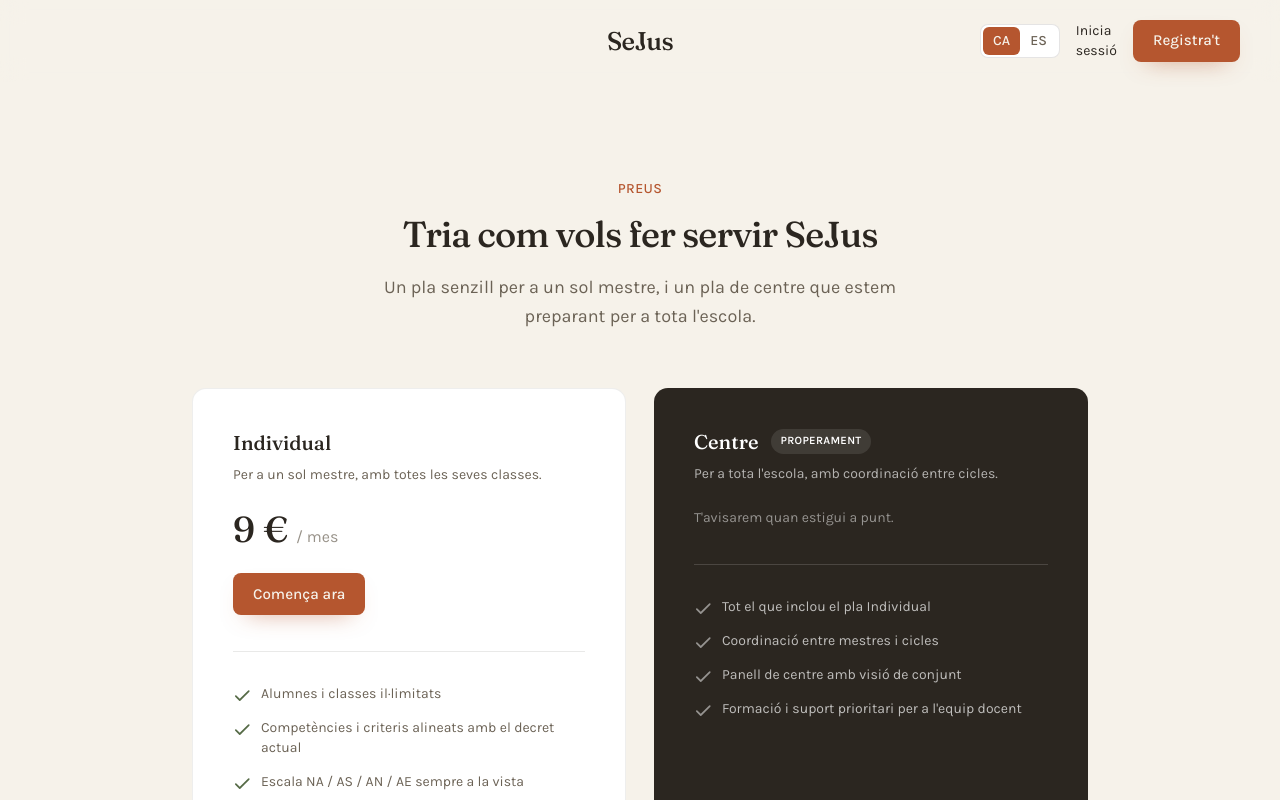
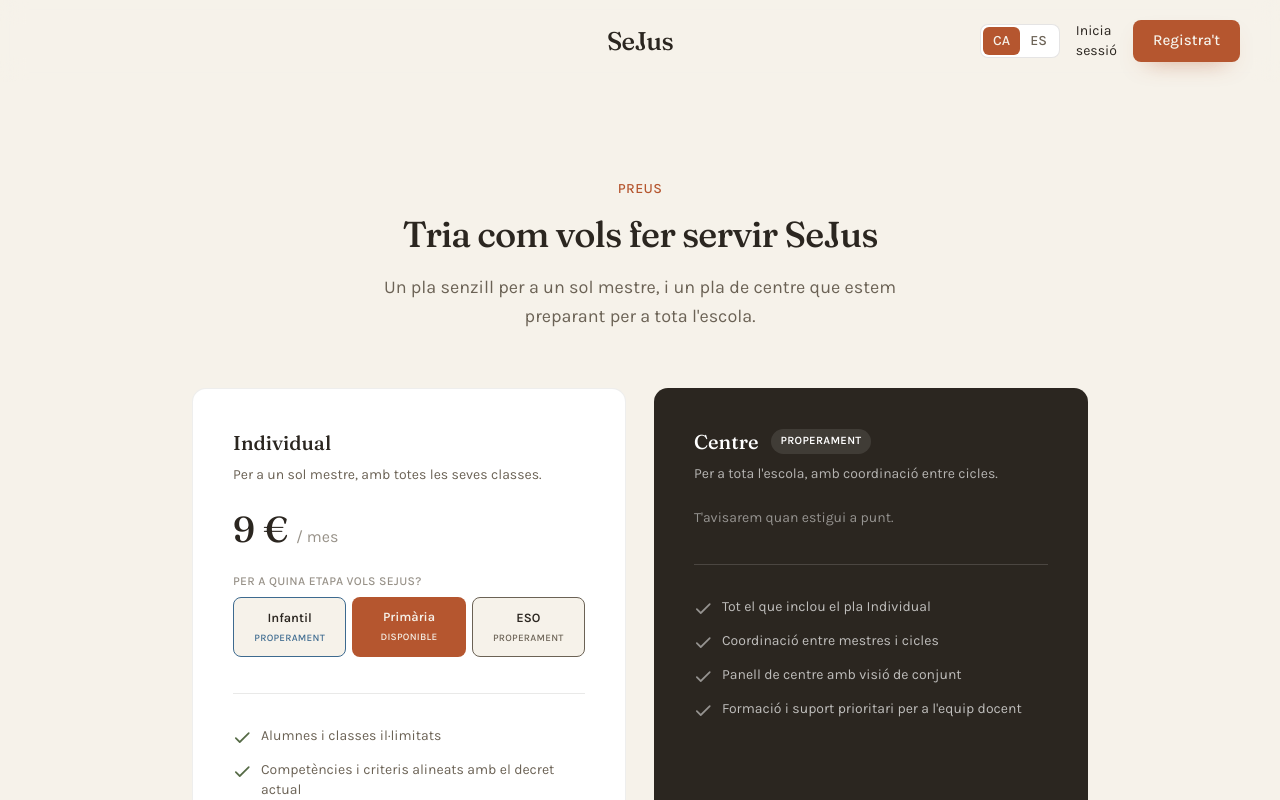
Before and after one commit to MarcJuvanteny/WEB_APPEDUCACIO, a Next.js app: page /preus in a window 1280 px wide. Shown: the top 800 px of the page. Built offline with nearby package versions, Linux system fonts and the light colour scheme.

Commit message:
botons de Infantil i ESO

```diff
--- a/package.json
+++ b/package.json
@@ -13,7 +13,8 @@
     "framer-motion": "^12.42.2",
     "next": "16.2.12",
     "react": "19.2.4",
-    "react-dom": "19.2.4"
+    "react-dom": "19.2.4",
+    "resend": "^6.20.0"
   },
   "devDependencies": {
     "@tailwindcss/postcss": "^4",
--- /dev/null
+++ b/src/app/api/contact/route.ts
@@ -0,0 +1,53 @@
+import { NextResponse } from "next/server";
+import { Resend } from "resend";
+
+const TO_EMAIL = process.env.CONTACT_TO_EMAIL || "suport@sejusedu.com";
+const FROM_EMAIL = process.env.CONTACT_FROM_EMAIL || "SeJus <onboarding@resend.dev>";
+
+function escapeHtml(value: string) {
+  return value
+    .replace(/&/g, "&amp;")
+    .replace(/</g, "&lt;")
+    .replace(/>/g, "&gt;");
+}
+
+export async function POST(request: Request) {
+  const apiKey = process.env.RESEND_API_KEY;
+  if (!apiKey) {
+    console.error("RESEND_API_KEY is not set");
+    return NextResponse.json({ error: "server_misconfigured" }, { status: 500 });
+  }
+
+  const body = await request.json().catch(() => null);
+  const name = typeof body?.name === "string" ? body.name.trim() : "";
+  const email = typeof body?.email === "string" ? body.email.trim() : "";
+  const school = typeof body?.school === "string" ? body.school.trim() : "";
+  const message = typeof body?.message === "string" ? body.message.trim() : "";
+
+  if (!name || !email || !message) {
+    return NextResponse.json({ error: "missing_fields" }, { status: 400 });
+  }
+
+  const resend = new Resend(apiKey);
+
+  const { error } = await resend.emails.send({
+    from: FROM_EMAIL,
+    to: TO_EMAIL,
+    replyTo: email,
+    subject: `Nou missatge de contacte de ${name}`,
+    html: `
+      <p><strong>Nom:</strong> ${escapeHtml(name)}</p>
+      <p><strong>Email:</strong> ${escapeHtml(email)}</p>
+      ${school ? `<p><strong>Centre educatiu:</strong> ${escapeHtml(school)}</p>` : ""}
+      <p><strong>Missatge:</strong></p>
+      <p>${escapeHtml(message).replace(/\n/g, "<br>")}</p>
+    `,
+  });
+
+  if (error) {
+    console.error("Resend error", error);
+    return NextResponse.json({ error: "send_failed" }, { status: 502 });
+  }
+
+  return NextResponse.json({ ok: true });
+}
--- a/src/app/globals.css
+++ b/src/app/globals.css
@@ -14,6 +14,9 @@
   --color-sage: #566b47;
   --color-sage-hover: #465a39;
   --color-sage-tint: #e6ebe1;
+
+  --color-sky: #3d6a8f;
+  --color-sky-tint: #e2ebf1;
 
   --color-cream-deep: #efe8da;
 }
@@ -32,6 +35,9 @@
   --color-sage: var(--color-sage);
   --color-sage-hover: var(--color-sage-hover);
   --color-sage-tint: var(--color-sage-tint);
+
+  --color-sky: var(--color-sky);
+  --color-sky-tint: var(--color-sky-tint);
 
   --color-cream-deep: var(--color-cream-deep);
 
--- a/src/components/sections/contact-form.tsx
+++ b/src/components/sections/contact-form.tsx
@@ -13,10 +13,30 @@
 export function ContactForm() {
   const { t } = useLanguage();
   const [submitted, setSubmitted] = useState(false);
+  const [sending, setSending] = useState(false);
+  const [error, setError] = useState(false);
 
-  function handleSubmit(e: FormEvent<HTMLFormElement>) {
+  async function handleSubmit(e: FormEvent<HTMLFormElement>) {
     e.preventDefault();
-    setSubmitted(true);
+    setSending(true);
+    setError(false);
+
+    const form = e.currentTarget;
+    const data = Object.fromEntries(new FormData(form));
+
+    try {
+      const res = await fetch("/api/contact", {
+        method: "POST",
+        headers: { "Content-Type": "application/json" },
+        body: JSON.stringify(data),
+      });
+      if (!res.ok) throw new Error("send_failed");
+      setSubmitted(true);
+    } catch {
+      setError(true);
+    } finally {
+      setSending(false);
+    }
   }
 
   return (
@@ -104,11 +124,17 @@
                     className={`${FIELD_CLASS} resize-none`}
                   />
                 </label>
+                {error && (
+                  <p className="text-sm text-terracotta" role="alert">
+                    {t.contact.errorMessage}
+                  </p>
+                )}
                 <button
                   type="submit"
-                  className="mt-2 inline-flex items-center justify-center rounded-sm bg-terracotta px-6 py-3 text-[0.95rem] font-medium text-cream shadow-[0_10px_24px_-14px_rgba(181,86,47,0.7)] transition-[transform,background-color] duration-150 ease-[var(--ease-out-strong)] hover:bg-terracotta-hover active:scale-[0.97]"
+                  disabled={sending}
+                  className="mt-2 inline-flex items-center justify-center rounded-sm bg-terracotta px-6 py-3 text-[0.95rem] font-medium text-cream shadow-[0_10px_24px_-14px_rgba(181,86,47,0.7)] transition-[transform,background-color] duration-150 ease-[var(--ease-out-strong)] hover:bg-terracotta-hover active:scale-[0.97] disabled:cursor-not-allowed disabled:opacity-60"
                 >
-                  {t.contact.submitCta}
+                  {sending ? t.contact.sendingCta : t.contact.submitCta}
                 </button>
               </motion.form>
             )}
--- a/src/components/sections/plans-page.tsx
+++ b/src/components/sections/plans-page.tsx
@@ -1,14 +1,28 @@
 "use client";
 
+import Link from "next/link";
 import { CheckIcon } from "@phosphor-icons/react";
 import { useLanguage } from "@/lib/i18n/language-provider";
 import { RevealGroup, RevealItem } from "@/components/scroll-reveal";
-import { Button } from "@/components/ui/button";
 import { APP_URLS } from "@/lib/config";
+
+type Stage = "infantil" | "primaria" | "eso";
+
+const STAGES: { key: Stage; color: string; href: string }[] = [
+  { key: "infantil", color: "var(--color-sky)", href: "/#contacte" },
+  { key: "primaria", color: "var(--color-terracotta)", href: APP_URLS.register },
+  { key: "eso", color: "var(--color-ink-soft)", href: "/#contacte" },
+];
 
 export function PlansPage() {
   const { t } = useLanguage();
-  const { individual, centre } = t.plansPage;
+  const { individual, centre, stage: stageText } = t.plansPage;
+
+  const stageLabels: Record<Stage, string> = {
+    infantil: stageText.infantil,
+    primaria: stageText.primaria,
+    eso: stageText.eso,
+  };
 
   return (
     <section className="px-6 pb-24 pt-36 md:px-10 md:pb-32 md:pt-44">
@@ -37,9 +51,40 @@
               {individual.price}{" "}
               <span className="font-sans text-base text-ink-soft/70">{individual.period}</span>
             </div>
-            <Button href={APP_URLS.register} variant="primary" className="mt-6 self-start">
-              {individual.cta}
-            </Button>
+
+            <p className="mt-6 text-xs font-medium uppercase tracking-wide text-ink-soft/70">
+              {stageText.prompt}
+            </p>
+            <div className="mt-2 grid grid-cols-3 gap-1.5">
+              {STAGES.map((s) => {
+                const isPrimaria = s.key === "primaria";
+                return (
+                  <Link
+                    key={s.key}
+                    href={s.href}
+                    className="flex flex-col items-center gap-1 rounded-sm px-2 py-2.5 text-center transition-transform duration-150 ease-[var(--ease-out-strong)] active:scale-[0.97]"
+                    style={{
+                      backgroundColor: isPrimaria ? "var(--color-terracotta)" : "var(--color-cream)",
+                      border: isPrimaria ? "none" : `1.5px solid ${s.color}`,
+                    }}
+                  >
+                    <span
+                      className="text-[0.8rem] font-semibold"
+                      style={{ color: isPrimaria ? "var(--color-cream)" : "var(--color-ink)" }}
+                    >
+                      {stageLabels[s.key]}
+                    </span>
+                    <span
+                      className="text-[0.62rem] font-medium uppercase tracking-wide"
+                      style={{ color: isPrimaria ? "var(--color-cream)" : s.color }}
+                    >
+                      {isPrimaria ? stageText.available : stageText.soon}
+                    </span>
+                  </Link>
+                );
+              })}
+            </div>
+
             <ul className="mt-9 flex flex-col gap-3.5 border-t border-ink/10 pt-8">
               {individual.features.map((feature) => (
                 <li key={feature} className="flex items-start gap-2.5 text-sm text-ink-soft">
--- a/src/lib/i18n/translations.ts
+++ b/src/lib/i18n/translations.ts
@@ -67,6 +67,14 @@
     eyebrow: string;
     title: string;
     subtitle: string;
+    stage: {
+      prompt: string;
+      infantil: string;
+      primaria: string;
+      eso: string;
+      available: string;
+      soon: string;
+    };
     individual: {
       title: string;
       description: string;
@@ -107,6 +115,8 @@
     messageLabel: string;
     messagePlaceholder: string;
     submitCta: string;
+    sendingCta: string;
+    errorMessage: string;
     successTitle: string;
     successMessage: string;
   };
@@ -293,6 +303,14 @@
     title: "Tria com vols fer servir SeJus",
     subtitle:
       "Un pla senzill per a un sol mestre, i un pla de centre que estem preparant per a tota l'escola.",
+    stage: {
+      prompt: "Per a quina etapa vols SeJus?",
+      infantil: "Infantil",
+      primaria: "Primària",
+      eso: "ESO",
+      available: "Disponible",
+      soon: "Properament",
+    },
     individual: {
       title: "Individual",
       description: "Per a un sol mestre, amb totes les seves classes.",
@@ -364,6 +382,8 @@
     messageLabel: "Missatge",
     messagePlaceholder: "Explica'ns què necessites o quin dubte tens…",
     submitCta: "Envia la consulta",
+    sendingCta: "Enviant…",
+    errorMessage: "No s'ha pogut enviar el missatge. Torna-ho a provar en uns minuts.",
     successTitle: "Gràcies!",
     successMessage: "Hem rebut el teu missatge. Et respondrem en menys de 48 hores.",
   },
@@ -550,6 +570,14 @@
     title: "Elige cómo quieres usar SeJus",
     subtitle:
       "Un plan sencillo para un solo maestro, y un plan de centro que estamos preparando para todo el colegio.",
+    stage: {
+      prompt: "¿Para qué etapa quieres SeJus?",
+      infantil: "Infantil",
+      primaria: "Primaria",
+      eso: "ESO",
+      available: "Disponible",
+      soon: "Próximamente",
+    },
     individual: {
       title: "Individual",
       description: "Para un solo maestro, con todas sus clases.",
@@ -621,6 +649,8 @@
     messageLabel: "Mensaje",
     messagePlaceholder: "Cuéntanos qué necesitas o qué duda tienes…",
     submitCta: "Enviar consulta",
+    sendingCta: "Enviando…",
+    errorMessage: "No se pudo enviar el mensaje. Inténtalo de nuevo en unos minutos.",
     successTitle: "¡Gracias!",
     successMessage: "Hemos recibido tu mensaje. Te responderemos en menos de 48 horas.",
   },
```
Also changed, not shown: 1 other file (tests, documents, lock files or other folders).
